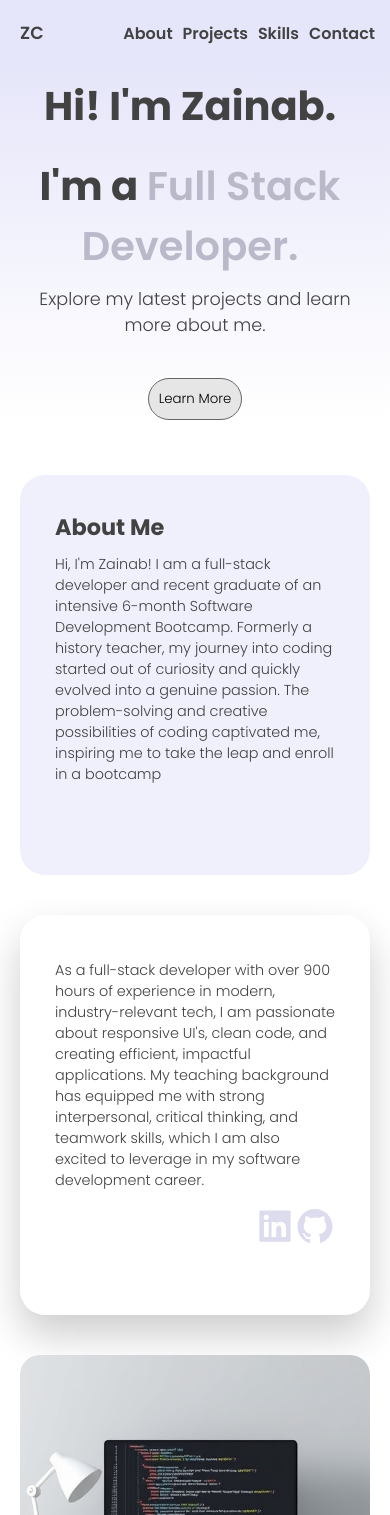
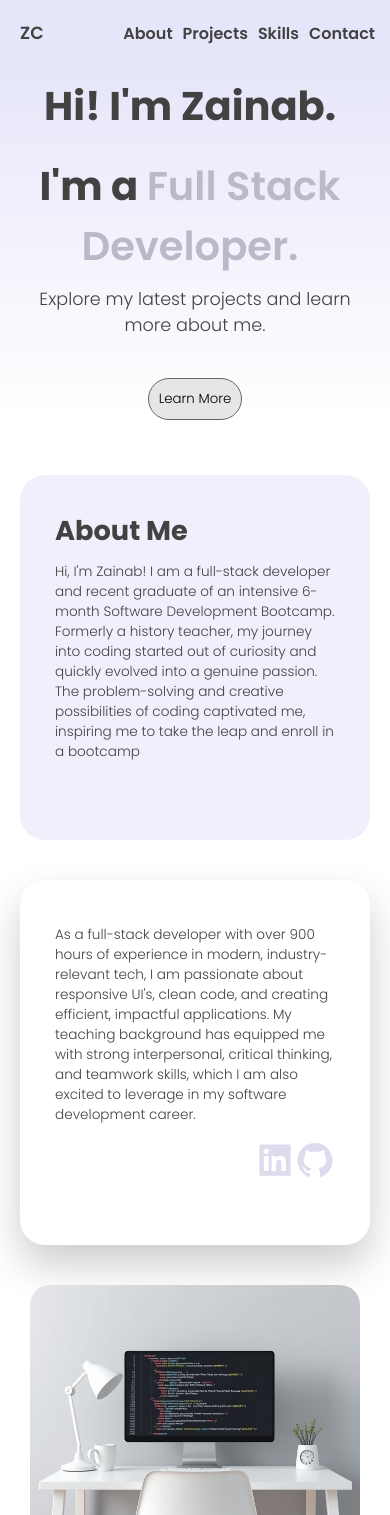
Before and after one commit to zainabch123/updated-portfolio-react-app, a React (Vite) app: page / in a window 390 px wide. Shown: the top 1515 px of the page. Built offline with nearby package versions, Linux system fonts and the light colour scheme.

Commit message:
Updated responsinveness for mobile section

```diff
--- a/src/AboutMe/aboutMe.css
+++ b/src/AboutMe/aboutMe.css
@@ -18,10 +18,9 @@
 
 .about-me-text {
   width: 400px;
-  height: 400px;
+  height: 445px;
   padding: 35px;
   border-radius: 25px;
-  min-height: 450px;
 }
 
 .about-me-text h2,
@@ -86,6 +85,7 @@
 @media (max-width: 880px) {
   .about-me-text {
     width: 350px;
+    height: 365px;
   }
 
   .about-me-text h2 {
@@ -93,32 +93,36 @@
   }
 
   .about-me-text p {
-    font-size: 1rem;
+    font-size: 0.9rem;
   }
 
   .about-me-image {
     width: 350px;
+        height: 365px;
+
   }
 
-  .about-me-image image {
-    height: 350px;
-  }
 
   .social-links {
     justify-content: end;
   }
 }
 
-@media (max-width: 430px) {
+@media (max-width: 455px) {
 
-  .about-me-text {
-    min-height: 200px;
+  .about-me-tex, .about-me-image {
+    width: 330px;
+    height: 345px;
   }
   .about-me-text h2 {
-    font-size: 1.4rem;
+    font-size: 1.7rem;
   }
 
   .about-me-text p {
-    font-size: 0.9rem;
+    font-size: 0.85rem;
   }
+
+
+
+
   }
```
